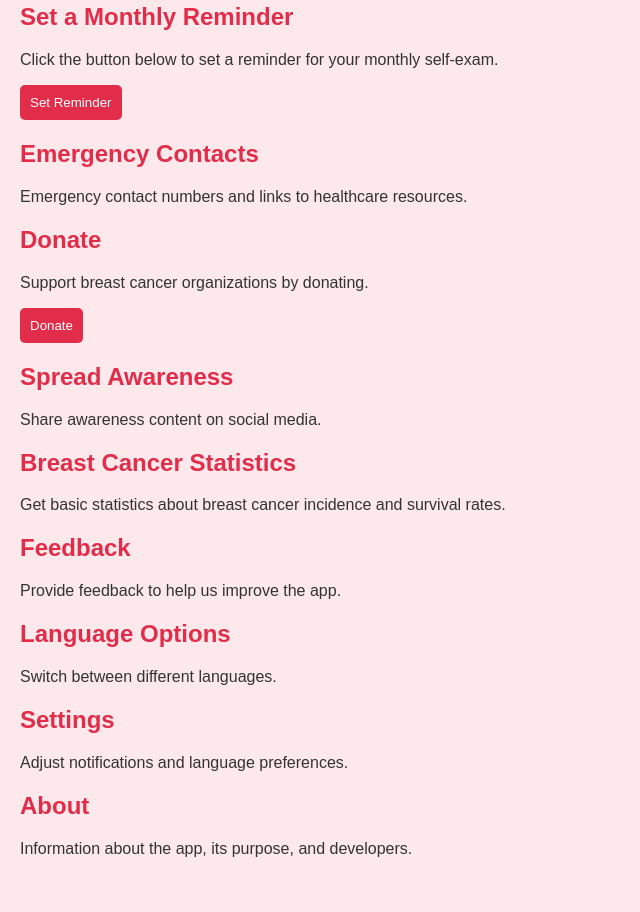
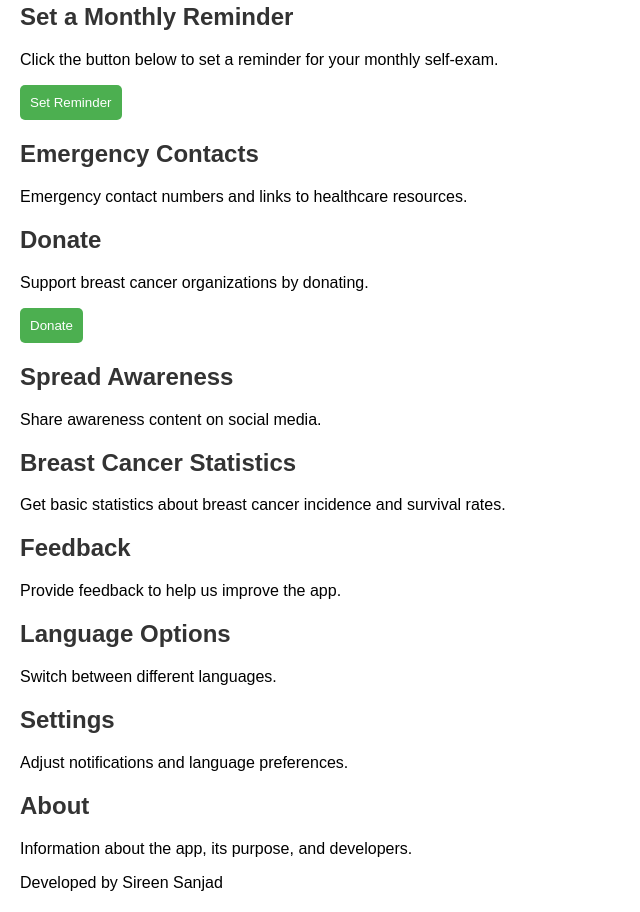
Before and after one commit to git22123/Breast-Cancer, a plain HTML site: page index.html in a window 1280 px wide. Shown: the part 334-1246 px from the top of the page, without its empty margins (0-640 px from the left). Before the commit the page ends 1212 px from the top, so only its background shows below. Drawn offline with Linux system fonts and the light colour scheme.

Commit message:
Update index.html

```diff
--- a/index.html
+++ b/index.html
@@ -8,14 +8,12 @@
         body {
             font-family: Arial, sans-serif;
             margin: 20px;
-            background-color: #fde9eb; /* Light pink background */
+        }
+        h1, h2 {
             color: #333;
         }
-        h1, h2 {
-            color: #e22d4a; /* Dark pink text */
-        }
         button {
-            background-color: #e22d4a; /* Dark pink button */
+            background-color: #4CAF50;
             color: white;
             padding: 10px;
             border: none;
@@ -94,6 +92,10 @@
         <p>Information about the app, its purpose, and developers.</p>
     </section>
 
+    <footer>
+        Developed by Sireen Sanjad
+    </footer>
+
     <script>
         function setReminder() {
             // Implement code to set a reminder
```
